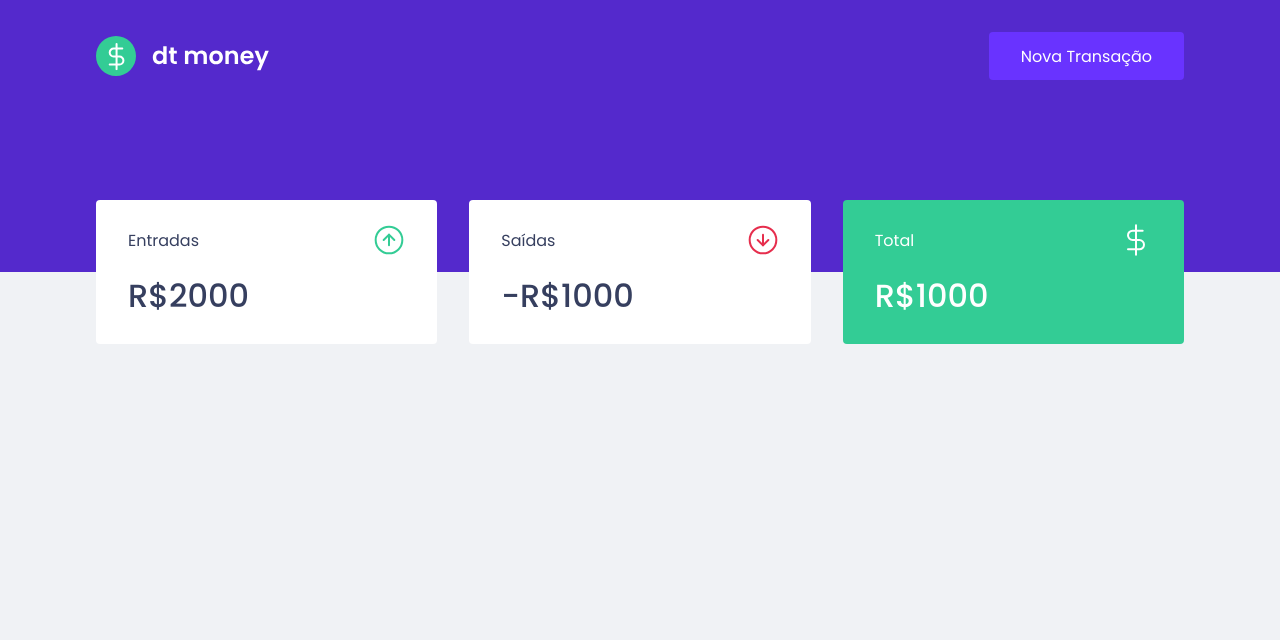
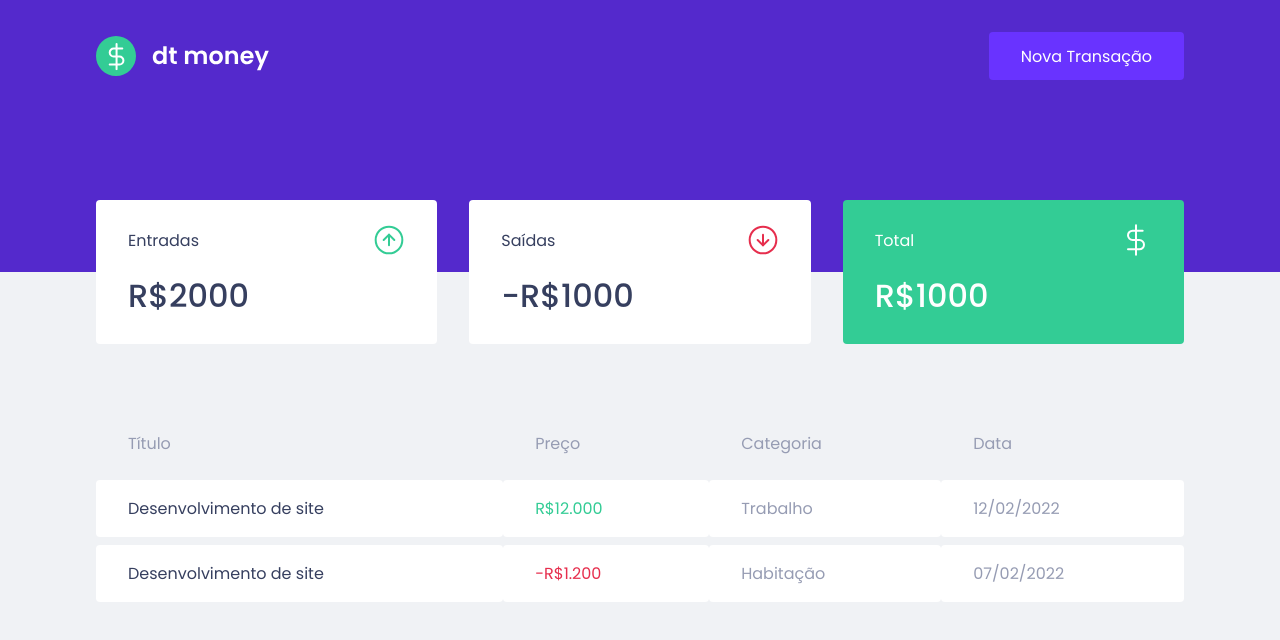
Before and after one commit to EdersonRodrigues7/dtmoney, a React (Create React App) app: page / in a window 1280 px wide. Shown: the top 640 px of the page. Built offline with nearby package versions, Linux system fonts and the light colour scheme; no server answers.

Commit message:
TransactionsTable Component

```diff
--- a/src/components/Dashboard/index.tsx
+++ b/src/components/Dashboard/index.tsx
@@ -1,10 +1,12 @@
 import { Container } from './styles';
 import { Summary } from '../Summary/index';
+import { TransactionsTable } from "../TransactionsTable";
 
 export function Dashboard() {
     return (
         <Container>
             <Summary/>
+            <TransactionsTable/>
         </Container>
     )
 }
--- /dev/null
+++ b/src/components/TransactionsTable/index.tsx
@@ -0,0 +1,39 @@
+import { useEffect } from "react";
+import { Container } from "./styles";
+
+export function TransactionsTable() {
+    useEffect(() => {
+        fetch('https://localhost:3000/api/transactions')
+        .then(response => response.json())
+        .then(data => console.log(data));
+    }, []);
+
+    return(
+        <Container>
+            <table>
+                <thead>
+                    <tr>
+                        <th>Título</th>
+                        <th>Preço</th>
+                        <th>Categoria</th>
+                        <th>Data</th>
+                    </tr>
+                </thead>
+                <tbody>
+                    <tr>
+                        <td>Desenvolvimento de site</td>
+                        <td className="deposit">R$12.000</td>
+                        <td>Trabalho</td>
+                        <td>12/02/2022</td>
+                    </tr>
+                    <tr>
+                        <td>Desenvolvimento de site</td>
+                        <td className="withdraw">-R$1.200</td>
+                        <td>Habitação</td>
+                        <td>07/02/2022</td>
+                    </tr>
+                </tbody>
+            </table>
+        </Container>
+    );
+}
--- /dev/null
+++ b/src/components/TransactionsTable/styles.ts
@@ -0,0 +1,36 @@
+import styled from "styled-components";
+
+export const Container = styled.div`
+    margin-top: 4rem;
+
+    table {
+        width: 100%;
+        border-spacing: 0 0.5rem;
+
+        th{
+            color: var(--text-body);
+            font-weight: 400;
+            padding: 1rem 2rem;
+            text-align: left;
+            line-height: 1.5rem;
+        }
+
+        td{
+            padding: 1rem 2rem;
+            border: 0;
+            background-color: var(--shape);
+            color: var(--text-body);
+            border-radius: 0.25rem;
+
+            &:first-child{
+                color: var(--text-title);
+            }
+            &.deposit{
+                color: var(--green);
+            }
+            &.withdraw{
+                color: var(--red);
+            }
+        }
+    }
+`;
```
